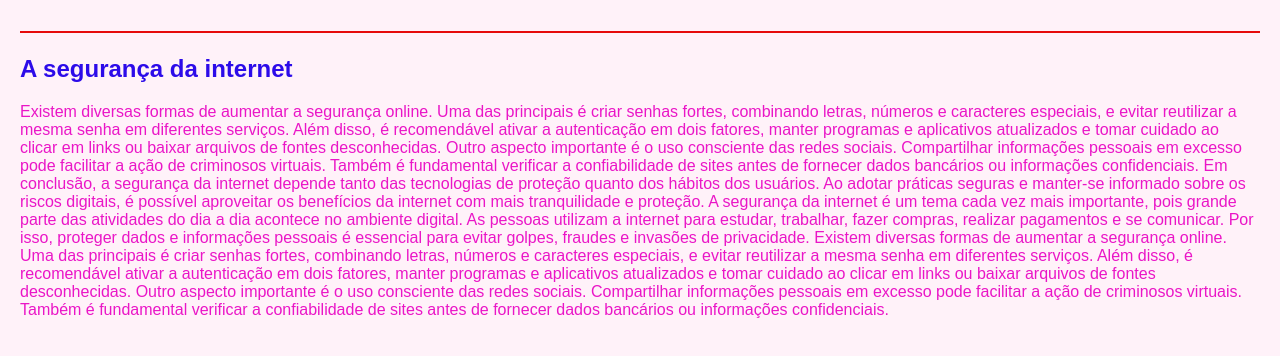
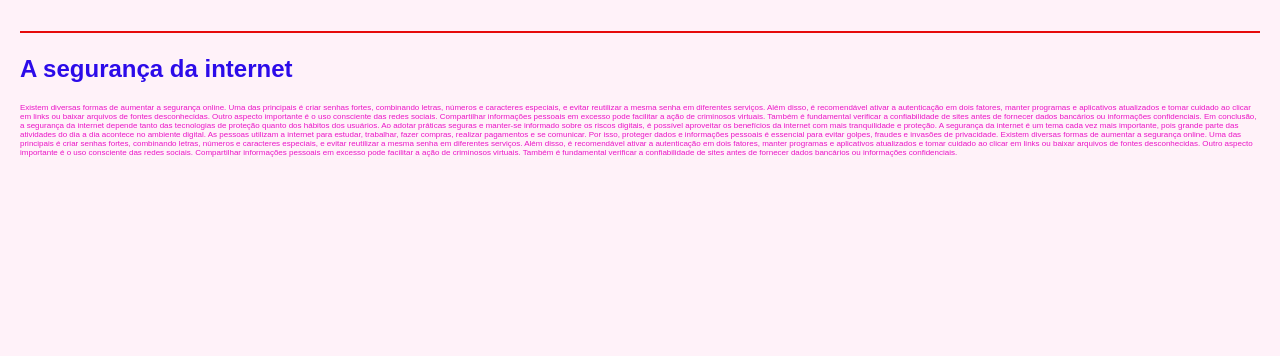
Before and after one commit to santoslys-cmyk/projeto-de-seguran-a, a plain HTML site: page index.html in a window 1280 px wide. Drawn offline with Linux system fonts and the light colour scheme.

Commit message:
porcwent

```diff
--- a/index.html
+++ b/index.html
@@ -20,8 +20,8 @@
 
         }
         p{
-            line-height: 1,6%/*define altura da linha*/;
-            font-size: medium;
+
+            font-size: 50%;
         }
     </style>
 
```
